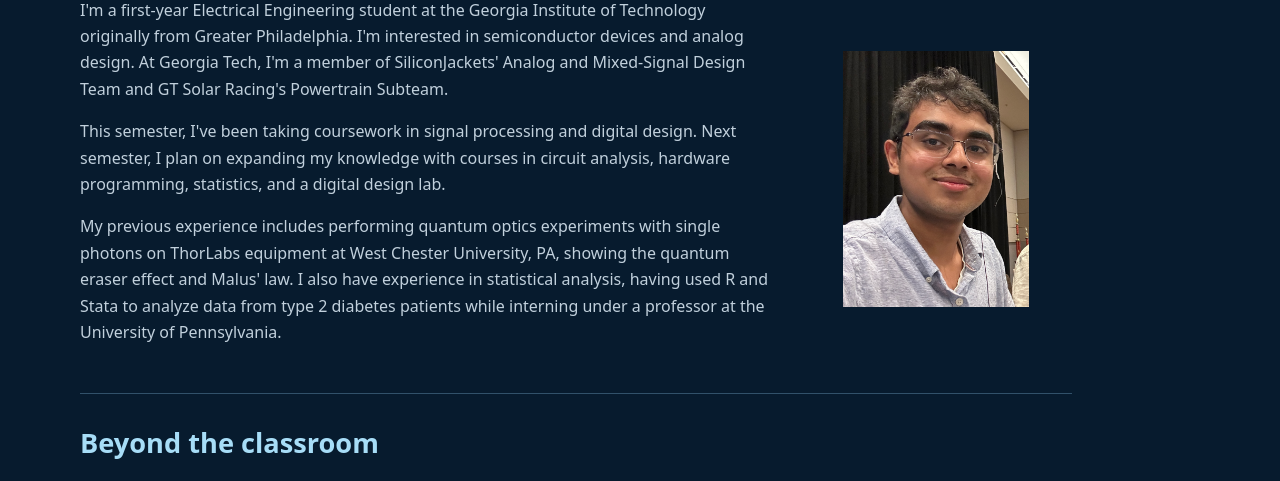
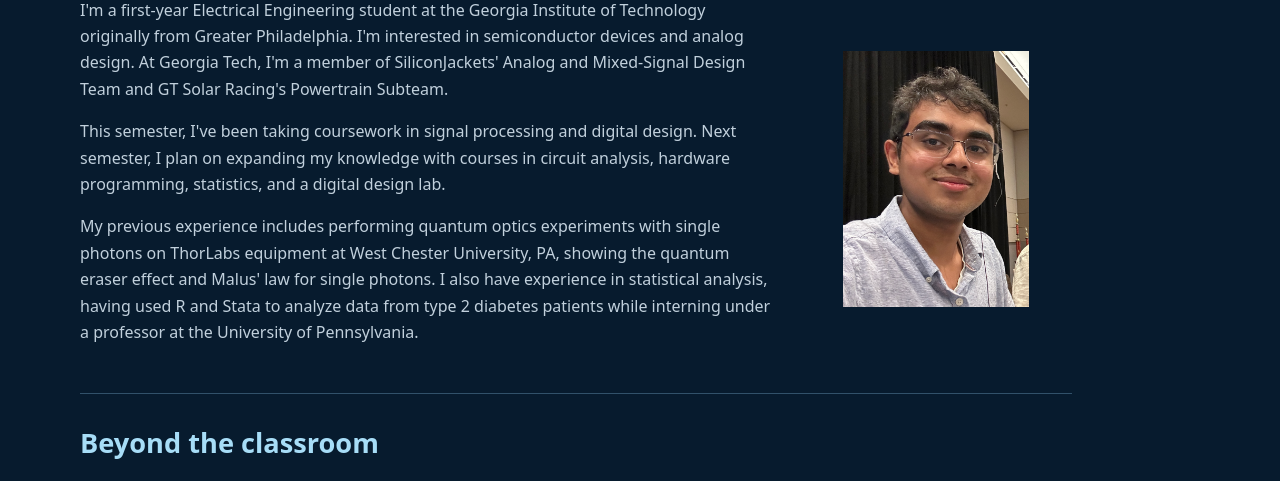
Before and after one commit to Ajay-Anne/Ajay-Anne.github.io, a plain HTML site: page about.html in a window 1280 px wide. Shown: the part 303-784 px from the top of the page. Drawn offline with Linux system fonts and the light colour scheme.

Commit message:
small about changes

```diff
--- a/about.html
+++ b/about.html
@@ -32,7 +32,7 @@
           <div class="about-intro-copy">
             <p>I'm a first-year Electrical Engineering student at the Georgia Institute of Technology originally from Greater Philadelphia. I'm interested in semiconductor devices and analog design. At Georgia Tech, I'm a member of SiliconJackets' Analog and Mixed-Signal Design Team and GT Solar Racing's Powertrain Subteam.</p>
             <p>This semester, I've been taking coursework in signal processing and digital design. Next semester, I plan on expanding my knowledge with courses in circuit analysis, hardware programming, statistics, and a digital design lab.</p>
-            <p>My previous experience includes performing quantum optics experiments with single photons on ThorLabs equipment at West Chester University, PA, showing the quantum eraser effect and Malus' law. I also have experience in statistical analysis, having used R and Stata to analyze data from type 2 diabetes patients while interning under a professor at the University of Pennsylvania.</p>
+            <p>My previous experience includes performing quantum optics experiments with single photons on ThorLabs equipment at West Chester University, PA, showing the quantum eraser effect and Malus' law for single photons. I also have experience in statistical analysis, having used R and Stata to analyze data from type 2 diabetes patients while interning under a professor at the University of Pennsylvania.</p>
           </div>
           <figure class="about-casual-photo">
             <img src="/assets/css/about-casual.jpg" alt="" decoding="async">
```
